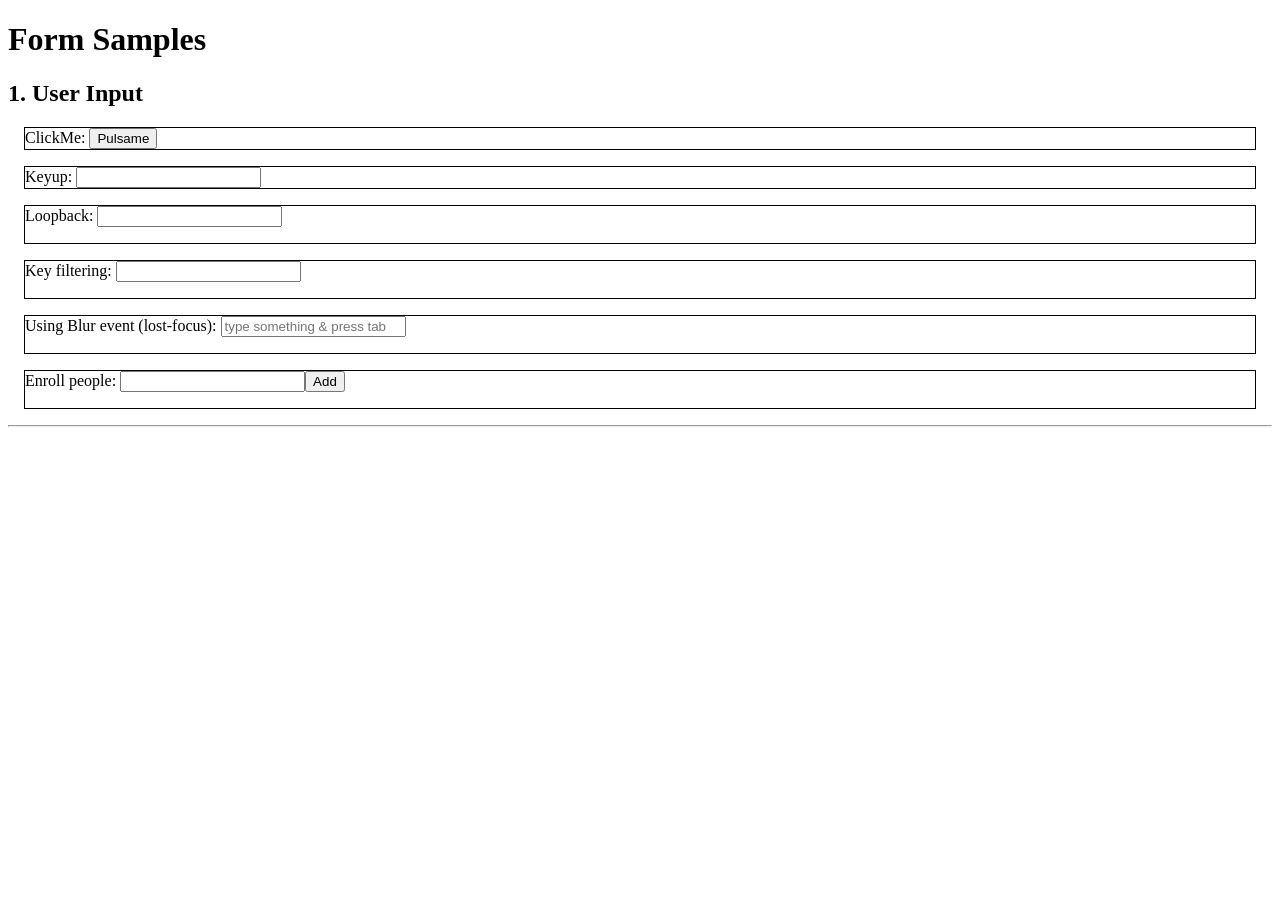
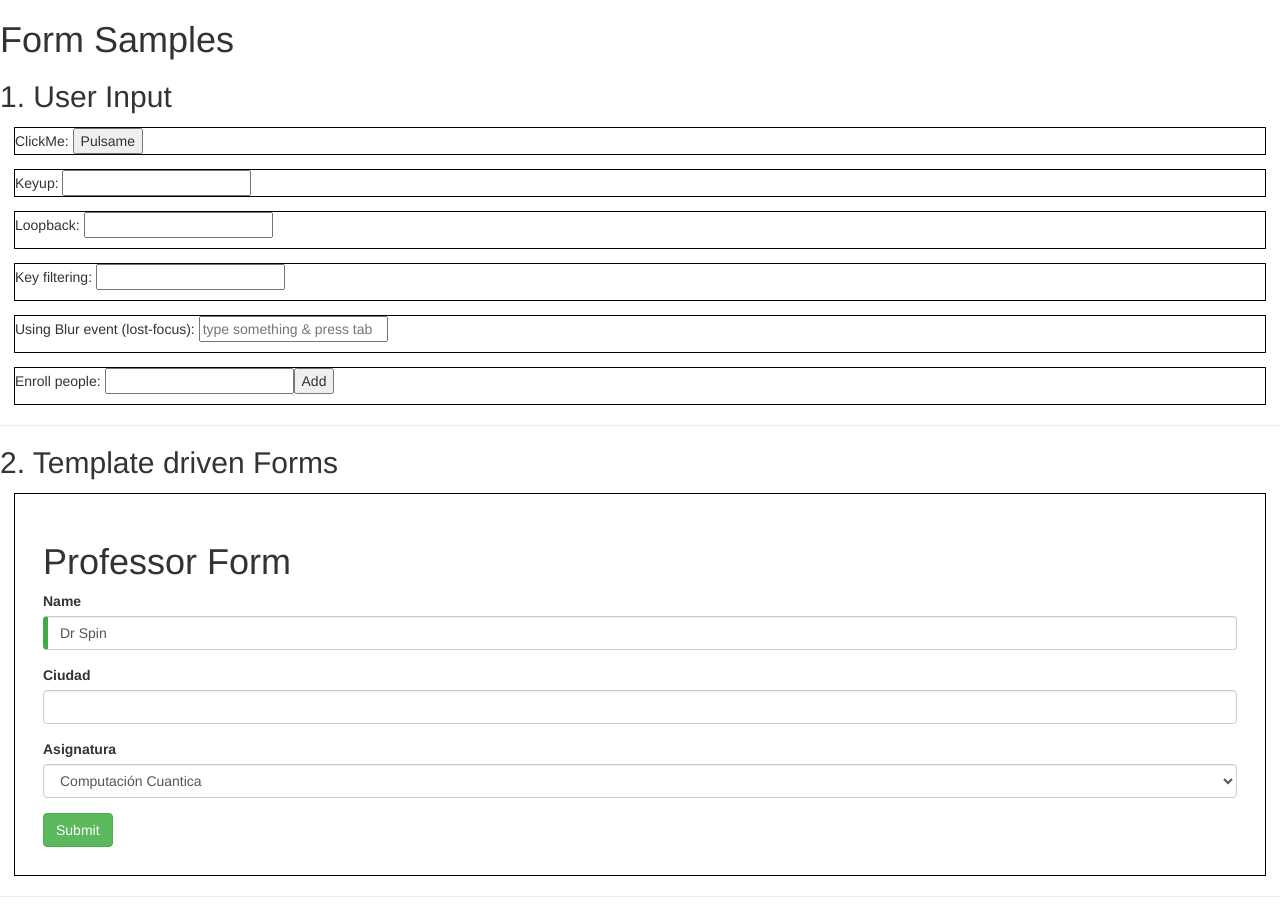
Before and after one commit to pjmolina/ng-forms, an Angular app: page / in a window 1280 px wide. Before the commit the page ends 800 px from the top, so only its background shows below. Built offline with nearby package versions, Linux system fonts and the light colour scheme.

Commit message:
template-driven form

```diff
--- a/src/app/app.component.html
+++ b/src/app/app.component.html
@@ -3,3 +3,7 @@
 <h2>1. User Input</h2>
 <app-user-input></app-user-input>
 <hr/>
+
+<h2>2. Template driven Forms</h2>
+<app-template-driven-form></app-template-driven-form>
+<hr/>
--- a/src/app/app.module.ts
+++ b/src/app/app.module.ts
@@ -1,5 +1,6 @@
 import { BrowserModule } from '@angular/platform-browser';
 import { NgModule } from '@angular/core';
+import { FormsModule } from '@angular/forms';
 
 import { AppComponent } from './app.component';
 import { UserInputComponent } from './user-input/user-input.component';
@@ -9,6 +10,7 @@ import { LoopBackComponent } from './loop-back/loop-back.component';
 import { KeyFilteringComponent } from './key-filtering/key-filtering.component';
 import { WithBlurComponent } from './with-blur/with-blur.component';
 import { EnrollPeopleComponent } from './enroll-people/enroll-people.component';
+import { TemplateDrivenFormComponent } from './template-driven-form/template-driven-form.component';
 
 @NgModule({
   declarations: [
@@ -19,10 +21,11 @@ import { EnrollPeopleComponent } from './enroll-people/enroll-people.component';
     LoopBackComponent,
     KeyFilteringComponent,
     WithBlurComponent,
-    EnrollPeopleComponent
+    EnrollPeopleComponent,
+    TemplateDrivenFormComponent
   ],
   imports: [
-    BrowserModule
+    BrowserModule, FormsModule
   ],
   providers: [],
   bootstrap: [AppComponent]
--- /dev/null
+++ b/src/app/domain/professor.ts
@@ -0,0 +1,10 @@
+export class Professor {
+    constructor(
+      public id: number,
+      public name: string,
+      public topic: string,
+      public level: number,
+      public joinedAt: Date,
+      public city?: string
+    ) {}
+  }
--- /dev/null
+++ b/src/app/template-driven-form/template-driven-form.component.html
@@ -0,0 +1,31 @@
+<div class="template-driven-form">
+    <h1>Professor Form</h1>
+    <form (ngSubmit)="onSubmit()" #professorForm="ngForm">
+      <div class="form-group">
+        <label for="name">Name</label>
+        <input type="text" class="form-control" id="name"
+                 required
+                 [(ngModel)]="model.name" name="name"
+                 #name="ngModel">
+          <div [hidden]="name.valid || name.pristine"
+               class="alert alert-danger">
+            Name is required
+          </div>
+      </div>
+
+      <div class="form-group">
+        <label for="city">Ciudad</label>
+        <input type="text" class="form-control" id="city">
+      </div>
+
+      <div class="form-group">
+        <label for="power">Asignatura</label>
+        <select class="form-control" id="topic" required>
+          <option *ngFor="let topic of topics" [value]="topic">{{topic}}</option>
+        </select>
+      </div>
+
+      <button type="submit" class="btn btn-success">Submit</button>
+
+    </form>
+</div>
--- /dev/null
+++ b/src/app/template-driven-form/template-driven-form.component.scss
@@ -0,0 +1,13 @@
+.template-driven-form {
+    border: 1px solid #000;
+    margin: 1em;
+    padding: 2em;
+}
+
+.ng-valid[required], .ng-valid.required  {
+    border-left: 5px solid #42A948; /* green */
+}
+
+.ng-invalid:not(form)  {
+    border-left: 5px solid #a94442; /* red */
+}
--- /dev/null
+++ b/src/app/template-driven-form/template-driven-form.component.ts
@@ -0,0 +1,24 @@
+import { Component } from '@angular/core';
+import { Professor } from '../domain/professor';
+
+@Component({
+  selector: 'app-template-driven-form',
+  templateUrl: './template-driven-form.component.html',
+  styleUrls: ['./template-driven-form.component.scss']
+})
+export class TemplateDrivenFormComponent {
+
+  topics = ['Computación Cuantica', 'Nanotecnologia',
+    'Drones', 'Impresion 3D', 'Blockchain', 'Condensación de Fluzo avanzada'];
+
+  model = new Professor(18, 'Dr Spin', this.topics[0], 1, new Date(Date.now()), 'Teruel');
+
+  submitted = false;
+
+  onSubmit() { this.submitted = true; }
+
+  newHero() {
+    this.model = new Professor(42, '', '', 1, new Date(Date.now()), null);
+  }
+
+}
--- a/src/styles.scss
+++ b/src/styles.scss
@@ -1 +1,3 @@
 /* You can add global styles to this file, and also import other style files */
+
+@import url('https://unpkg.com/bootstrap@3.3.7/dist/css/bootstrap.min.css');
```
Also changed, not shown: 1 other file (tests, documents, lock files or other folders).
